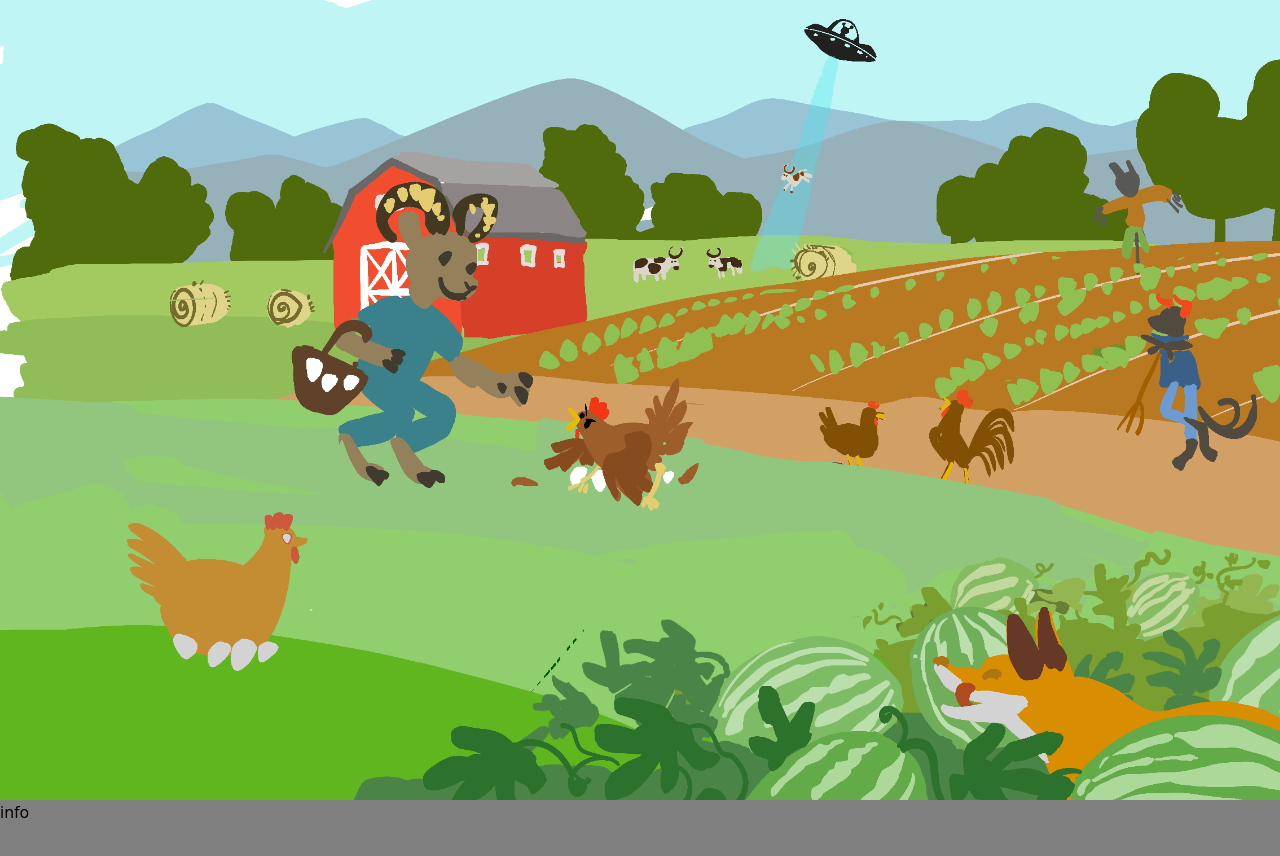
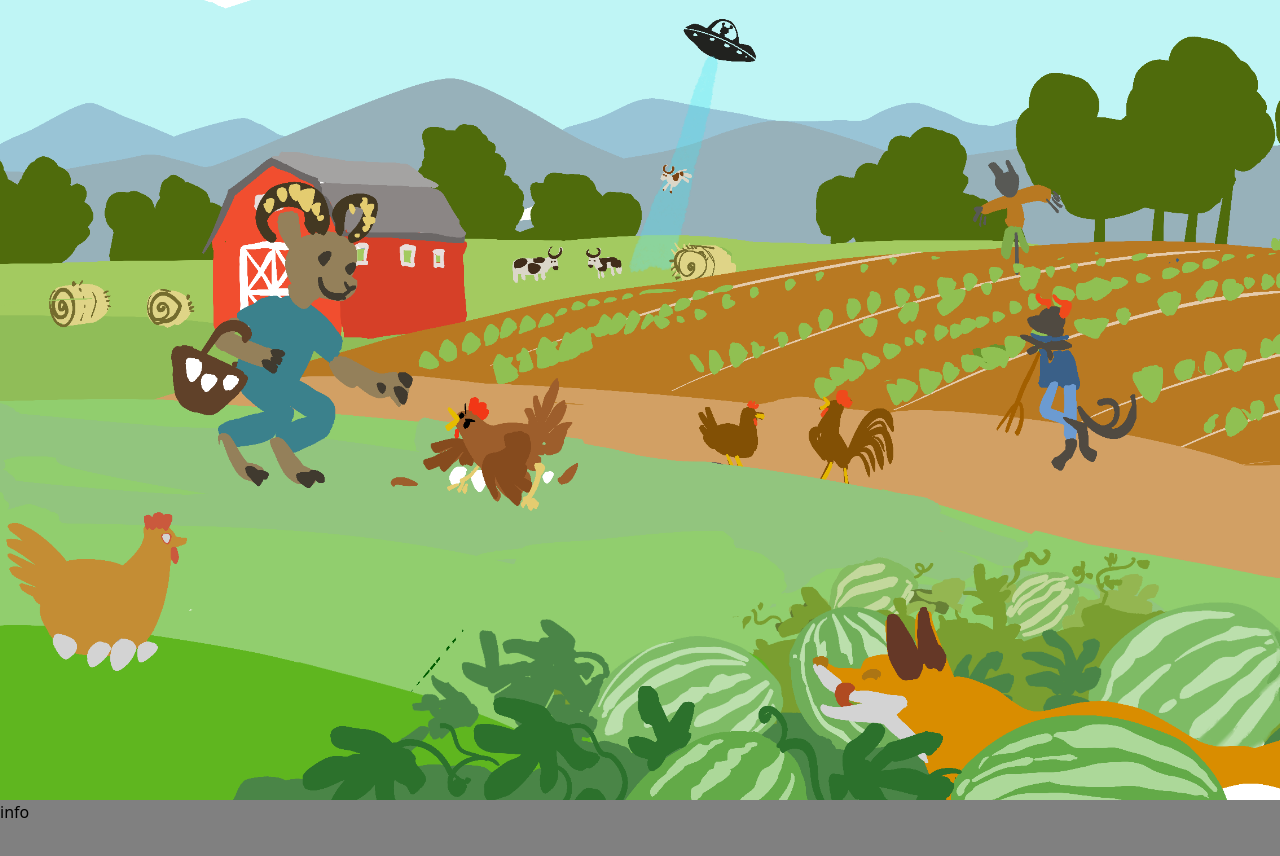
Before and after one commit to itsrosfox/goldenhorn_2025, a SvelteKit app: page / in a window 1280 px wide. Shown: the top 856 px of the page. Built offline with nearby package versions, Linux system fonts and the light colour scheme.

Commit message:
Parallax tweaks

```diff
--- a/src/routes/+page.svelte
+++ b/src/routes/+page.svelte
@@ -27,7 +27,7 @@
     let parallaxWidth = $derived(parallaxHeight * configAspectRatio);
 </script>
 
-<svelte:window bind:innerWidth={width} bind:innerHeight={height} bind:scrollY={scroll}></svelte:window>
+<svelte:window bind:outerWidth={width} bind:outerHeight={height} bind:scrollY={scroll}></svelte:window>
 
 <main class="main">
     <div class="parallax">
@@ -35,9 +35,9 @@
         <div
             class="parallax-layer"
             style:background-image="url('./images/{c.name}')"
-            style:background-size="contain"
-            style:width="{parallaxWidth}px"
-            style:height="{parallaxHeight}px"
+            style:background-size="{parallaxWidth}px {parallaxHeight}px"
+            style:width="{width}px"
+            style:height="{height}px"
             style:top="{scroll * c.speed}px"
         ></div>
         {/each}
@@ -65,6 +65,8 @@
 
 .parallax-layer {
     position: absolute;
+    background-size: contain;
+    background-position: center;
     z-index: -1;
 }
 
```
